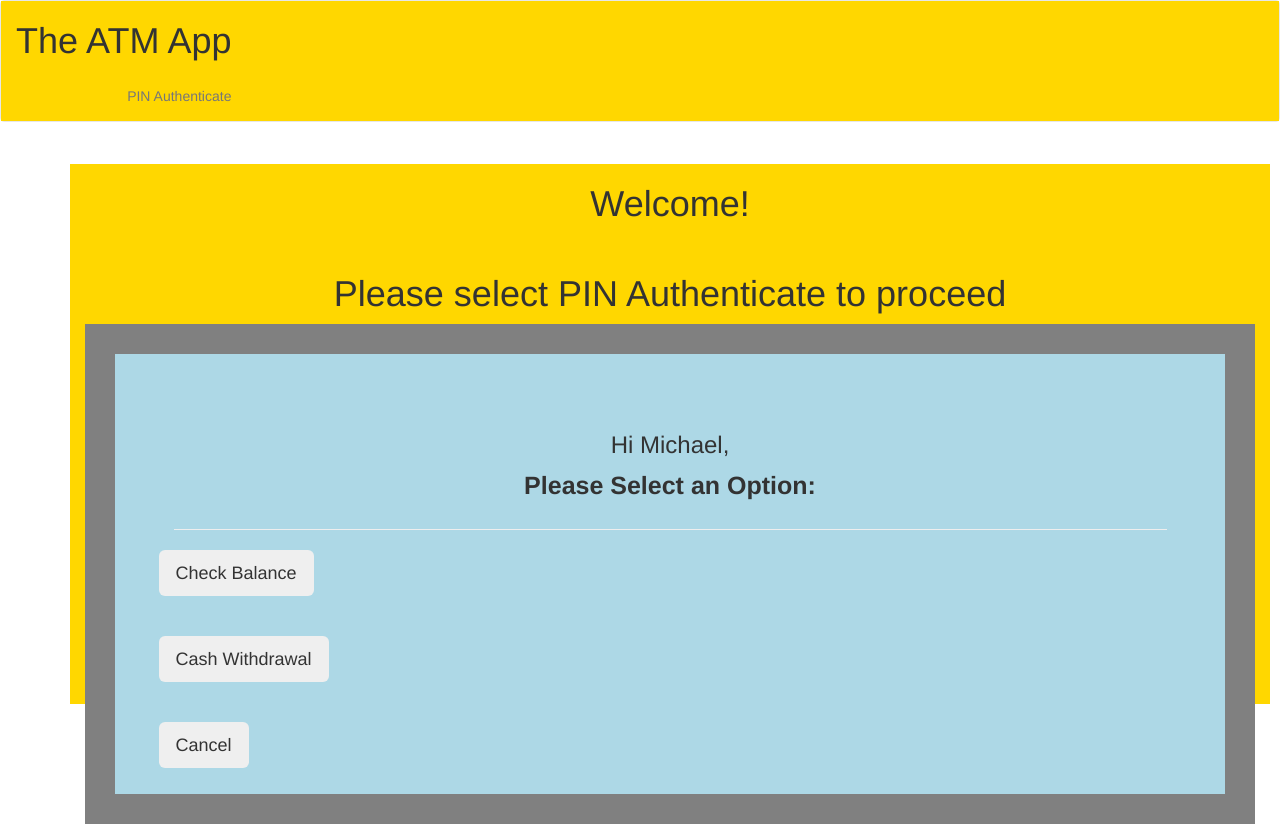
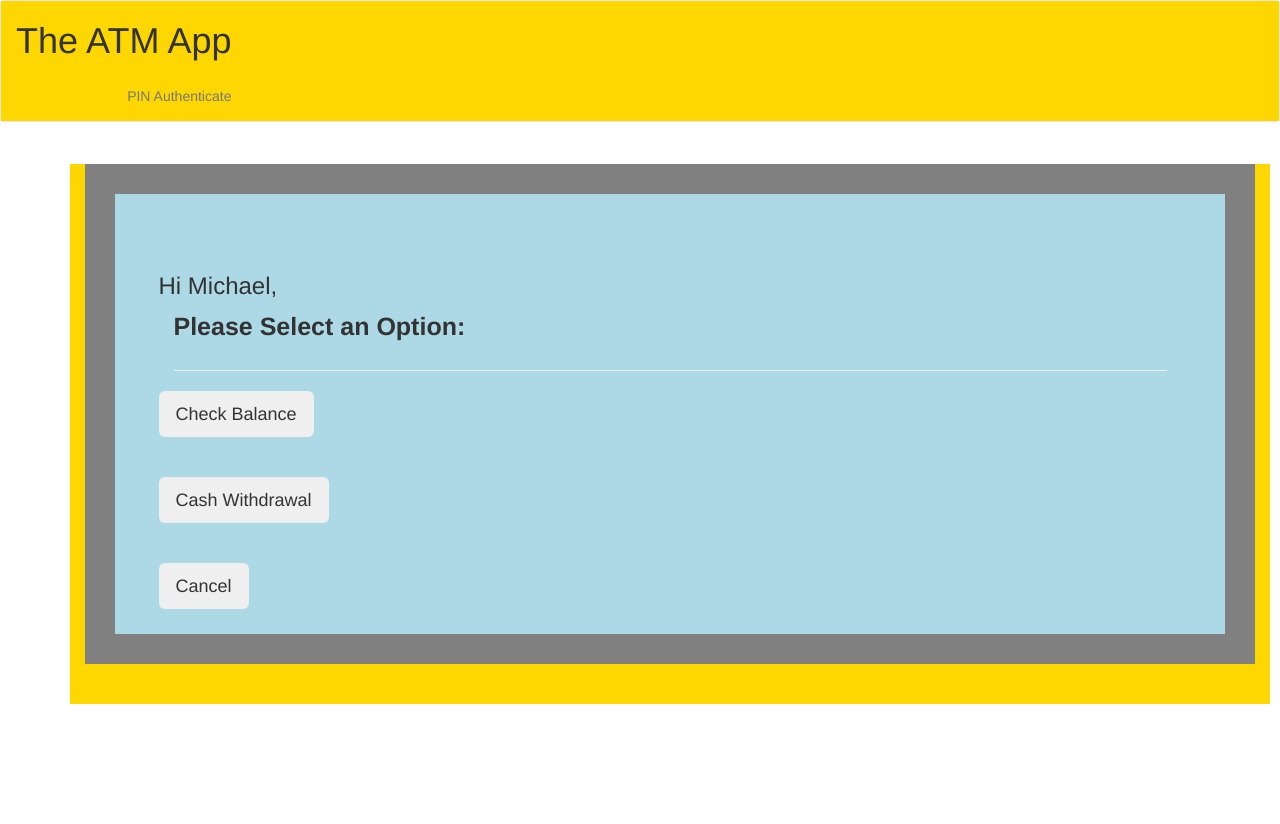
Before and after one commit to Johnnycool22/screencloud-atm-app, an Angular app: page /atm-withdraw in a window 1280 px wide. After the commit the page ends 800 px from the top, so only its background shows below. Built offline with nearby package versions, Linux system fonts and the light colour scheme.

Commit message:
chnages to css styling

```diff
--- a/angular.json
+++ b/angular.json
@@ -27,9 +27,7 @@
               "node_modules/bootstrap/dist/css/bootstrap.min.css",
               "src/styles.css"
             ],
-            "scripts": [
-              "src/assets/js/withdrawal.js"
-            ]
+            "scripts": []
           },
           "configurations": {
             "production": {
--- a/src/app/app.component.css
+++ b/src/app/app.component.css
@@ -1,3 +1,6 @@
+html {
+  width: absolute;
+}
 .row {
   background-color: gold;
   height: 540px;
--- a/src/app/app.component.html
+++ b/src/app/app.component.html
@@ -4,13 +4,8 @@
   <div class="container">
     <div class="row">
       <div class="col-md-12">
-          <div style="text-align:center">
-              <h1>Welcome!</h1>
-              <br>
-              <h1>Please select PIN Authenticate to proceed</h1>
           <router-outlet></router-outlet>
           </div>
       </div>
     </div>
-  </div>
 </main>
--- a/src/app/home/home.component.html
+++ b/src/app/home/home.component.html
@@ -1,6 +1,11 @@
 <div class="container">
     <div class="row">
       <div class="col-xs-10">
+          <div style="text-align:center">
+              <h1>Welcome!</h1>
+              <br>
+              <h1>Please select PIN Authenticate to proceed</h1>
+          </div>
           <iframe src="https://giphy.com/embed/26xBMuHu0ZFngH7Ta" width="480" height="474" frameBorder="0" class="giphy-embed" allowFullScreen></iframe><p><a href="https://giphy.com/gifs/dominosukroi-reaction-food-26xBMuHu0ZFngH7Ta">via GIPHY</a></p>
         <router-outlet></router-outlet>
       </div>
```
